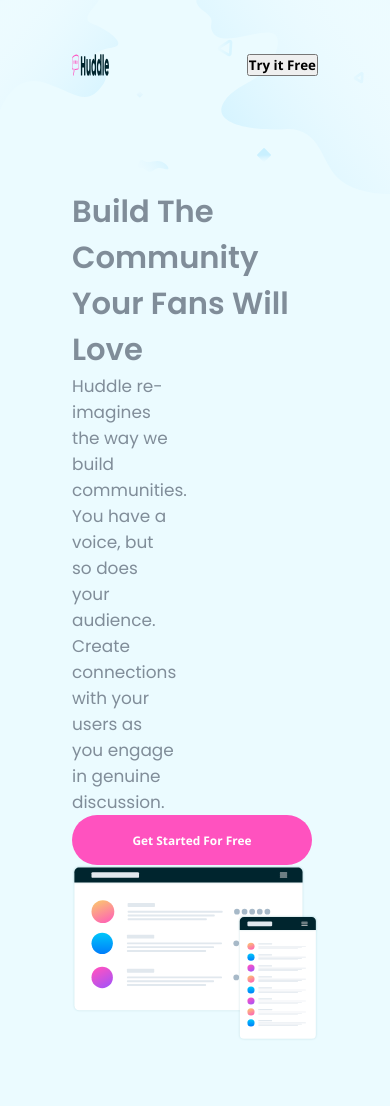
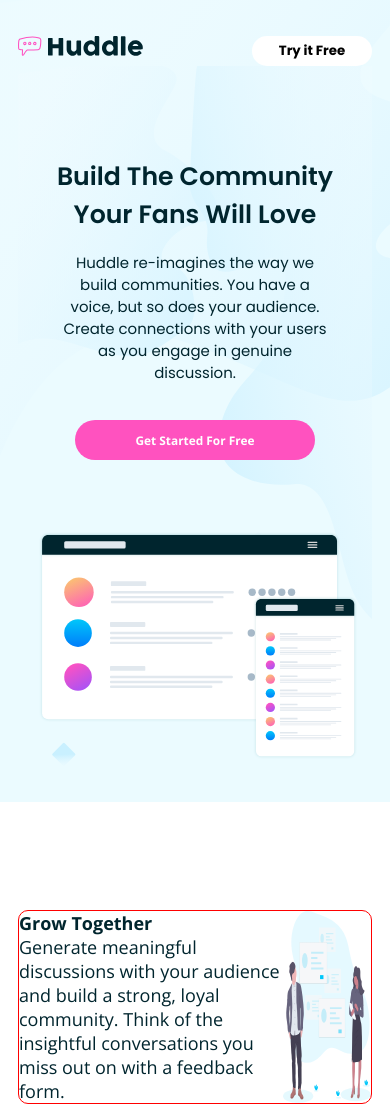
Before and after one commit to lspacka/FEM-huddle-landing-page-with-alternating-feature-blocks, a plain HTML site: page index.html in a window 390 px wide. Shown: the top 1106 px of the page. Drawn offline with nearby package versions, Linux system fonts and the light colour scheme; a web font is replaced by a local one.

Commit message:
heading done - overflow

```diff
--- a/style.css
+++ b/style.css
@@ -1,21 +1,24 @@
 /* TODO:
     - reorganize footer links
+    - shadow boxes
 */
 
 * {
   box-sizing: border-box;
   padding: 0;
   margin: 0;
+  min-width: 0;
 }
 
 html {
   font-size: 18px;
+  font-family: open sans;
+  color: hsl(192, 100%, 9%);
 }
 
 body {
   max-width: 100vw;
-  font-family: open sans;
-  color: hsl(208, 11%, 55%);
+  overflow-x: hidden;
 }
 
 button {
@@ -30,27 +33,38 @@ button {
   /* padding-right: 8rem; */
 }
 
-/* .header,
-.heading {
-  background-color: hsl(193, 100%, 96%);
-} */
-
 .header {
   display: flex;
   justify-content: space-between;
 }
 
 .huddle-logo {
-  max-inline-size: 15%;
+  /* max-inline-size: 20%; */
+  width: 170px;
+  height: 25px;
+}
+
+.btn-try {
+  width: 160px;
+  height: 35px;
+  border-radius: 50px;
+  border: 0;
+  font-family: poppins;
+  background-color: white;
 }
 
 .heading-container {
   padding: 3rem 4rem 4rem 4rem;
   background-color: hsl(193, 100%, 96%);
   background-image: url(./images/bg-hero-desktop.svg);
-  background-size: contain;
+  background-size: cover;
   background-repeat: no-repeat;
 }
+
+/* .header,
+.heading {
+  background-color: transparent;
+} */
 
 .heading {
   /* display: grid;
@@ -64,24 +78,27 @@ button {
 }
 
 .heading-desc {
-  /* padding: 5.1rem 0 0 0; */
-  padding: 3.3rem 0 0 0;
+  padding: 5.1rem 0 0 0;
+  /* no overflow: */
+  /* padding: 3.3rem 0 0 0; */
 }
 
 .heading-h3 {
-  font-size: 1.7rem;
+  font-size: 1.5rem;
   font-weight: 600;
-  /* padding-right: 6rem; */
+  padding-bottom: 2rem;
+  /* padding-right: 6rem;  */
 }
 
 .heading-p {
-  font-size: 0.94rem;
-  padding-right: 8rem;
+  /* font-size: 0.94rem; */
+  font-size: 0.9rem;
+  padding: 0 9rem 2rem 0;
 }
 
 .btn-started {
   width: 300px;
-  height: 60px;
+  height: 50px;
   border-radius: 50px;
   border: none;
   background-color: hsl(322, 100%, 66%);
@@ -91,7 +108,10 @@ button {
 .mockups-img {
   /* max-inline-size: 135%;
   transform: translateX(-150px); */
-  max-inline-size: 100%;
+  max-inline-size: 119%;
+  transform: translateX(-85px);
+  /* no overflow: */
+  /* max-inline-size: 100%; */
 }
 
 .cards {
@@ -99,7 +119,7 @@ button {
   flex-direction: column;
   padding: 0 4rem 1rem 4rem;
   gap: 1.5rem;
-  border: solid 1px red;
+  /* border: solid 1px red; */
 }
 
 .card {
@@ -201,6 +221,10 @@ footer {
   row-gap: 0.7rem;
 }
 
+.footer-link {
+  width: fit-content;
+}
+
 .footer-link:hover {
   cursor: pointer;
   text-decoration: underline;
@@ -224,7 +248,7 @@ footer {
     hue-rotate(179deg)
     brightness(109%)
     contrast(103%);
-  max-inline-size: 19%;
+  max-inline-size: 15%;
   margin-bottom: 2rem;
 }
 
@@ -263,10 +287,52 @@ footer {
 }
 
 @media (max-width: 500px) {
+  .heading {
+    flex-direction: column;
+    text-align: center;
+    background-image:  url(./images/bg-hero-mobile.svg);
+    background-size: cover;
+    background-repeat: no-repeat;
+    padding: 0 1rem 0 1rem;
+  }
+
+  .huddle-logo {
+    width: 125px;
+    height: 20px;
+  }
+
+  .btn-try {
+    width: 120px;
+    height: 30px;
+  }
+
+  .heading-container {
+    padding: 2rem 1rem 2rem 1rem;
+  }
+
+  /* .heading-desc {
+    padding: 0;
+  } */
+
+  .heading-h3 {
+    font-size: 1.4rem;
+    padding-bottom: 1rem;
+  }
+
+  .heading-p {
+    font-size: 0.83rem;
+    padding: 0 1.5rem 2rem 1.5rem;
+  }
+
   .btn-started {
     width: 240px;
-    height: 50px;
+    height: 40px;
     font-size: 0.66rem;
+    margin-bottom: 4rem;
+  }
+  .mockups-img {
+    max-inline-size: 100%;
+    transform: translateX(3px);
   }
   .cards {
     padding: 0 1rem 1rem 1rem;
@@ -276,13 +342,11 @@ footer {
     font-size: 0.7rem;
     padding: 4rem 2rem 2.5rem 2rem;
   }
-  .heading {
-    flex-direction: column;
+
+ .huddle-logo-footer {
+    max-inline-size: 62%;
   }
-  .card-img,
-  .huddle-logo-footer {
-    max-inline-size: 50%;
-  }
+
   .footer-container {
     grid-template-columns: 1fr;
     grid-template-rows: 2fr 2fr;
@@ -291,6 +355,7 @@ footer {
   .contact-info {
     grid-column: 1;
     grid-row: 1 / 3;
+    padding-right: 0;
   }
   .contact {
     column-gap: 1rem;
```
Also changed, not shown: index.html (+1 -4 lines), 1 other file.
